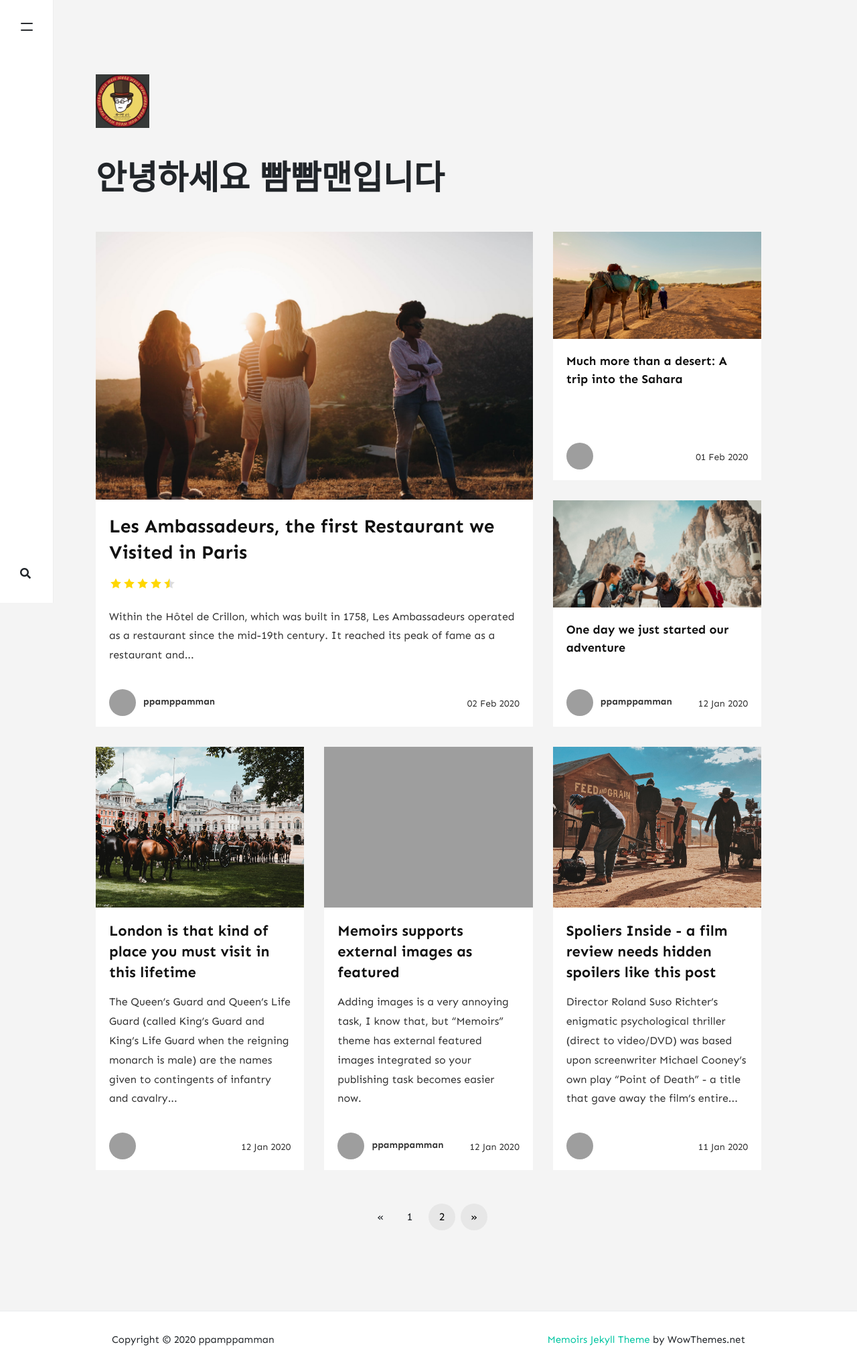
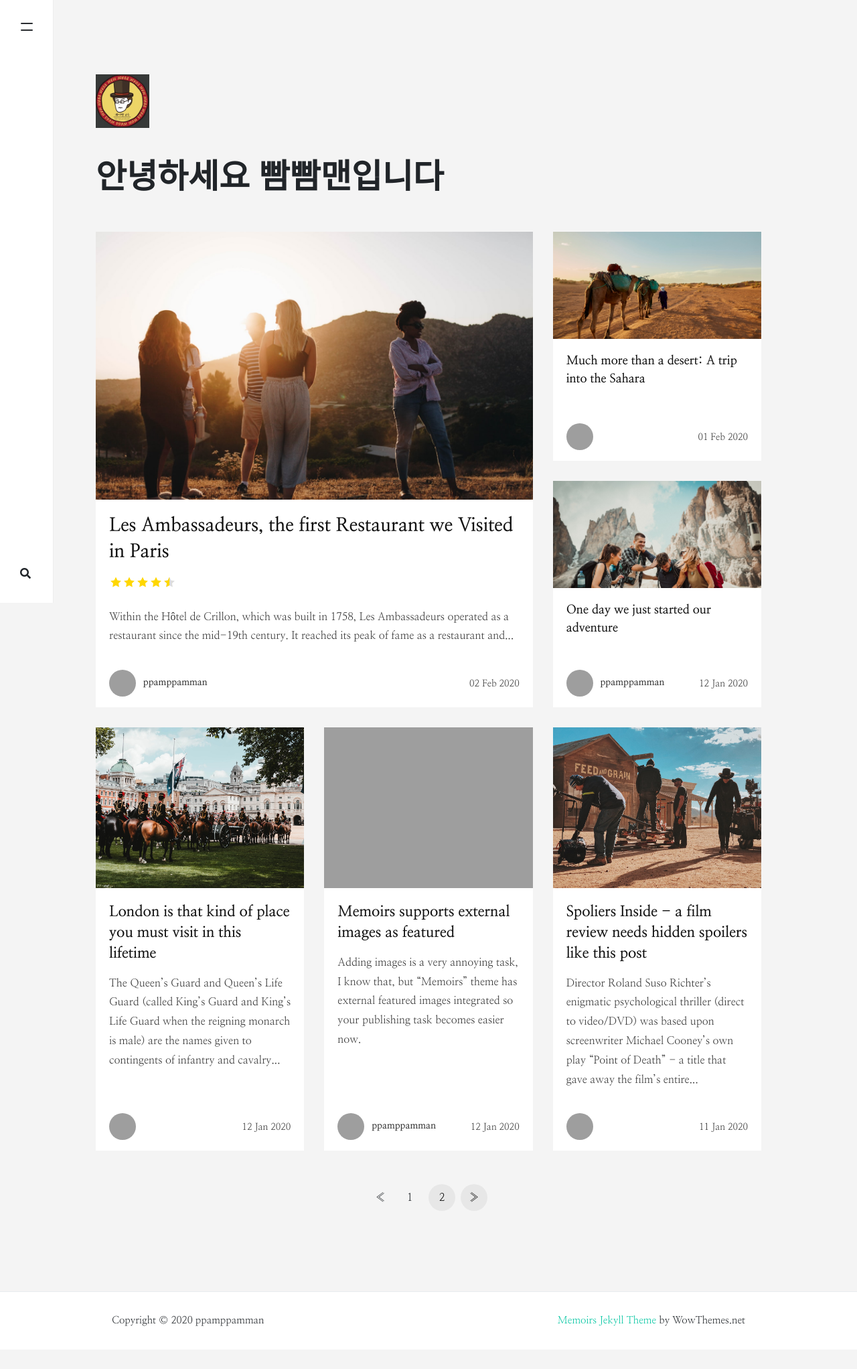
Before and after one commit to ppamppamman/ppamppamman.github.io, a Jekyll site: the page built from index.html, in a window 1280 px wide. Shown: the whole page at 67% size. Built offline with Jekyll 4.4.1, drawn with Linux system fonts in a browser that asks for light colours; nearby versions of some CDN libraries; the list of posts is cut into pages by our own code; comment, search, counter and statistics services are not loaded; after the commit the page ends 2015 px from its top, so only the background shows below that; grey boxes are pictures that could not be loaded.

Commit message:
webfont 적용 2

```diff
--- a/_layouts/default.html
+++ b/_layouts/default.html
@@ -32,7 +32,7 @@ ga('send', 'pageview');
 {% endif %}
 
 {% capture layout %}{% if page.layout %}layout-{{ page.layout }}{% endif %}{% endcapture %}
-<body>
+<body style="font-family: 'Nanum Myeongjo', serif !important;">
 	<!-- defer loading of font and font awesome -->
 	<noscript id="deferred-styles">
 		<link href="https://fonts.googleapis.com/css?family=Sen:400,700&display=swap" rel="stylesheet">
```
